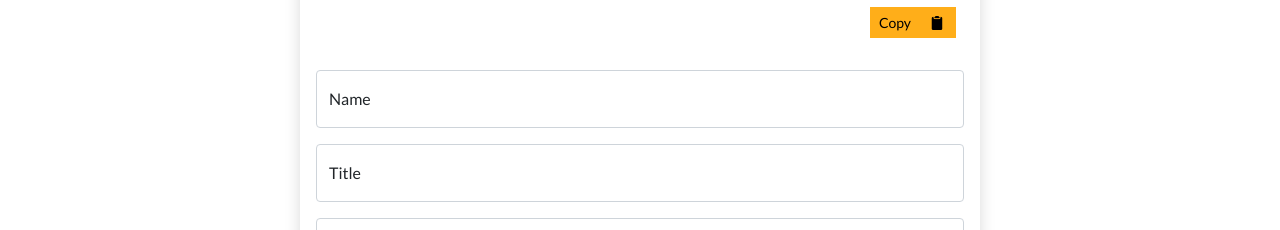
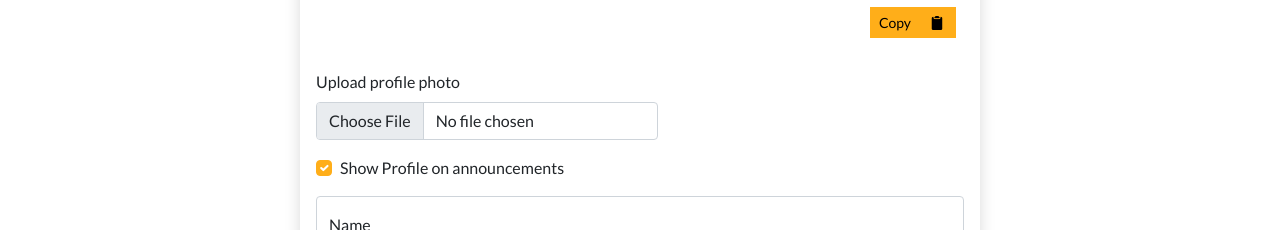
Before and after one commit to WaryaWaxbaro/kodishamlangocom, a Next.js app: page /admin/profile in a window 1280 px wide. Shown: the part 180-410 px from the top of the page. Built offline with nearby package versions, Linux system fonts and the light colour scheme; no server answers; the database is empty; sample sign-in values are in the browser's storage.

Commit message:
add images to profiles

```diff
--- a/components/ProfileCard.js
+++ b/components/ProfileCard.js
@@ -1,11 +1,15 @@
 import Image from "next/image";
 
-export default function ProfileCard({ profile }) {
+export default function ProfileCard({ profile, previewUrl }) {
   return (
     <>
       <div className="d-flex my-4">
         <div className="position-relative square-75 overflow-hidden rounded-circle cover-img-img me-4">
-          <Image src="/images/cover/ts-5.jpeg" layout="fill" />
+          {previewUrl ? (
+            <Image src={previewUrl} layout="fill" />
+          ) : (
+            <Image src="/images/cover/ts-5.jpeg" layout="fill" />
+          )}
         </div>
         <div>
           <h4 className="fs-16 fw-bold ls-6">{profile.name}</h4>
--- a/components/ProfileForm.js
+++ b/components/ProfileForm.js
@@ -1,10 +1,15 @@
 import { useState, useEffect } from "react";
+import Image from "next/image";
 
 export default function ProfileForm({
   formAction,
   setSaveProfileData,
   profileForm,
   setProfileForm,
+  profileImage,
+  setProfileImage,
+  previewUrl,
+  setPreviewUrl,
 }) {
   const [charsCounter, setCharsCounter] = useState(0);
 
@@ -17,6 +22,12 @@ export default function ProfileForm({
           [e.target.name]: e.target.value,
         });
       }
+    } else if (e.target.name === "showProfile") {
+      console.log("e.target.value", e.target.checked);
+      setProfileForm({
+        ...profileForm,
+        [e.target.name]: e.target.checked,
+      });
     } else {
       setProfileForm({
         ...profileForm,
@@ -28,9 +39,50 @@ export default function ProfileForm({
     e.preventDefault();
     setSaveProfileData(formAction);
   };
+
+  const handleProfileImage = (e) => {
+    setProfileImage(e.target.files[0]);
+    setPreviewUrl(URL.createObjectURL(e.target.files[0]));
+  };
   return (
     <div className="w-100 my-3">
       <form onSubmit={handleProfileFormSubmit}>
+        <div className="d-flex align-items-center">
+          {profileImage && (
+            <div className="square-75 bg-danger me-3 rounded-circle overflow-hidden cover-img-img">
+              <div className="position-relative w-100 h-100">
+                <Image src={previewUrl} layout="fill" alt="profile" />
+              </div>
+            </div>
+          )}
+          <div className="mb-3">
+            <label htmlFor="profileImage" className="form-label">
+              Upload profile photo
+            </label>
+            <input
+              onChange={handleProfileImage}
+              className="form-control"
+              type="file"
+              id="profileImage"
+              accept="image/jpeg, image/png, image/webp, image/tiff, image/svg+xml"
+            />
+          </div>
+        </div>
+        <div className="mb-3">
+          <div className="form-check">
+            <input
+              className="form-check-input"
+              type="checkbox"
+              id="showProfile"
+              name="showProfile"
+              checked={profileForm.showProfile}
+              onChange={handleProfileFormData}
+            />
+            <label className="form-check-label" htmlFor="showProfile">
+              Show Profile on announcements
+            </label>
+          </div>
+        </div>
         <div className="form-floating mb-3">
           <input
             type="text"
--- a/next.config.js
+++ b/next.config.js
@@ -2,7 +2,11 @@
 const nextConfig = {
   reactStrictMode: true,
   images: {
-    domains: ["lh3.googleusercontent.com", "graph.facebook.com"],
+    domains: [
+      "lh3.googleusercontent.com",
+      "graph.facebook.com",
+      "firebasestorage.googleapis.com",
+    ],
   },
 };
 
--- a/pages/admin/profile.js
+++ b/pages/admin/profile.js
@@ -1,7 +1,8 @@
 import { useState, useEffect } from "react";
 import { useRouter } from "next/router";
-import { db } from "../../firebase/clientApp";
+import { db, storage } from "../../firebase/clientApp";
 import { collection, addDoc, getDoc, doc, updateDoc } from "firebase/firestore";
+import { ref, uploadBytes, getDownloadURL } from "firebase/storage";
 
 import ProfileCard from "../../components/ProfileCard";
 import AdminLayout from "../../layout/AdminLayout";
@@ -16,6 +17,7 @@ const formInputs = {
   phone: "",
   address: "",
   intro: "",
+  showProfile: true,
 };
 
 export default function profile() {
@@ -27,6 +29,8 @@ export default function profile() {
   const [profileForm, setProfileForm] = useState(formInputs);
   const [userProfile, setUserProfile] = useState(null);
   const [dataLoading, setDataLoading] = useState(true);
+  const [profileImage, setProfileImage] = useState(null);
+  const [previewUrl, setPreviewUrl] = useState("");
 
   useEffect(() => {
     const getUserProfile = async (profileId) => {
@@ -34,6 +38,35 @@ export default function profile() {
       const docSnap = await getDoc(profileRef);
       if (docSnap.exists()) {
         setUserProfile(docSnap.data());
+        const starsRef = ref(storage, `${currentUser.profileId}`);
+        // Get the download URL
+        getDownloadURL(starsRef)
+          .then((url) => {
+            // Insert url into an <img> tag to "download"
+            console.log("url", url);
+            setPreviewUrl(url);
+          })
+          .catch((error) => {
+            // A full list of error codes is available at
+            // https://firebase.google.com/docs/storage/web/handle-errors
+            switch (error.code) {
+              case "storage/object-not-found":
+                // File doesn't exist
+                break;
+              case "storage/unauthorized":
+                // User doesn't have permission to access the object
+                break;
+              case "storage/canceled":
+                // User canceled the upload
+                break;
+
+              // ...
+
+              case "storage/unknown":
+                // Unknown error occurred, inspect the server response
+                break;
+            }
+          });
       }
       setDataLoading(false);
     };
@@ -67,7 +100,17 @@ export default function profile() {
           doc(db, "profiles", `${currentUser.profileId}`),
           profileForm
         );
-        router.reload();
+
+        if (profileImage) {
+          const storageRef = ref(storage, `${currentUser.profileId}`);
+          // 'file' comes from the Blob or File API
+          uploadBytes(storageRef, profileImage).then((snapshot) => {
+            console.log("Uploaded a blob or file!");
+            router.reload();
+          });
+        } else {
+          router.reload();
+        }
       }
     };
 
@@ -138,11 +181,18 @@ export default function profile() {
                       setSaveProfileData={setSaveProfileData}
                       profileForm={profileForm}
                       setProfileForm={setProfileForm}
+                      profileImage={profileImage}
+                      setProfileImage={setProfileImage}
+                      previewUrl={previewUrl}
+                      setPreviewUrl={setPreviewUrl}
                     />
                   </div>
                 ) : (
                   <>
-                    <ProfileCard profile={userProfile} />
+                    <ProfileCard
+                      profile={userProfile}
+                      previewUrl={previewUrl}
+                    />
                     <hr />
                   </>
                 )}
@@ -181,6 +231,10 @@ export default function profile() {
                   setSaveProfileData={setSaveProfileData}
                   profileForm={profileForm}
                   setProfileForm={setProfileForm}
+                  profileImage={profileImage}
+                  setProfileImage={setProfileImage}
+                  previewUrl={previewUrl}
+                  setPreviewUrl={setPreviewUrl}
                 />
               </div>
             )}
```
